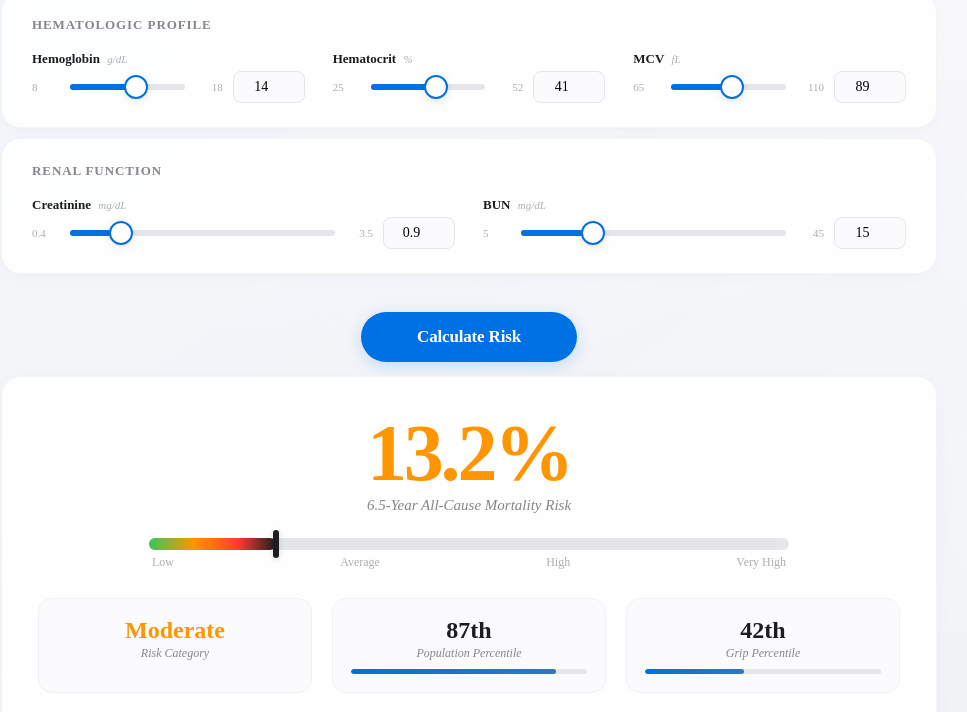
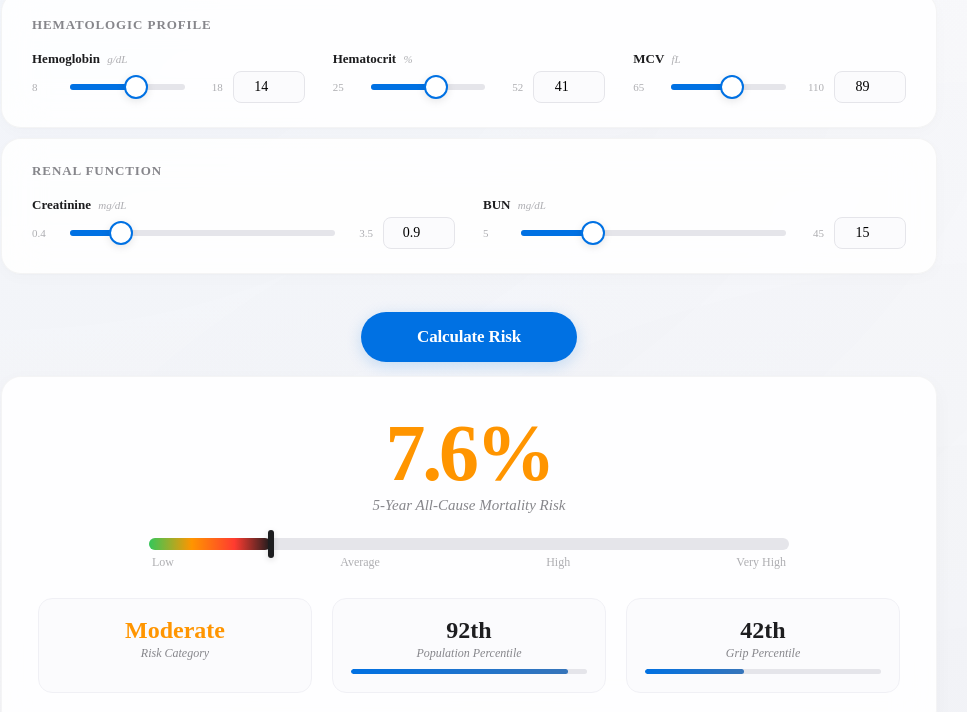
Before and after one commit to hujie-lab/mortality-risk-calculator, a plain HTML site: page index.html in a window 1280 px wide. Both pictures are taken after a click on the button "Calculate Risk". Shown: the part 328-1040 px from the top of the page, without its empty margins (171-1138 px from the left). Drawn offline with Linux system fonts and the light colour scheme.

Commit message:
Update nomogram to 5-year mortality risk (aligned with CHARLS endpoint)

```diff
--- a/index.html
+++ b/index.html
@@ -2,7 +2,7 @@
 <html lang="en">
 <head>
 <meta charset="UTF-8"><meta name="viewport" content="width=device-width,initial-scale=1.0">
-<title>Mortality Risk Calculator</title>
+<title>5-Year Mortality Risk Calculator</title>
 <style>
 *{margin:0;padding:0;box-sizing:border-box}
 body{font-family:'Times New Roman',Times,Georgia,serif;background:linear-gradient(180deg,#FBFBFD 0%,#F5F5F7 100%);color:#1D1D1F;-webkit-font-smoothing:antialiased;min-height:100vh;overflow-x:hidden}
@@ -59,7 +59,7 @@ select{width:100%;padding:8px 12px;border:1.5px solid #E5E5EA;border-radius:8px;
 </head>
 <body>
 <div class="container">
-<div class="hero"><h1>Mortality Risk Calculator</h1><p>Six routine biomarkers &amp; grip strength &middot; Adults aged 60 and older</p></div>
+<div class="hero"><h1>5-Year Mortality Risk Calculator</h1><p>Six routine biomarkers &amp; grip strength &middot; Adults aged 60 and older &middot; NHANES 2011-2014</p></div>
 
 <div class="card"><h3>Muscle &amp; Demographics</h3>
 <div class="row">
@@ -85,7 +85,7 @@ select{width:100%;padding:8px 12px;border:1.5px solid #E5E5EA;border-radius:8px;
 
 <div class="result" id="result">
 <div class="result-card">
-<div class="big-number" id="riskVal">--</div><div class="big-label">6.5-Year All-Cause Mortality Risk</div>
+<div class="big-number" id="riskVal">--</div><div class="big-label">5-Year All-Cause Mortality Risk</div>
 <div class="gauge-section"><div class="gauge-outer"><div class="gauge-bar"><div class="gauge-fill" id="gFill" style="width:0%"></div><div class="gauge-marker" id="gMarker" style="left:0%"></div></div><div class="gauge-labels"><span>Low</span><span>Average</span><span>High</span><span>Very High</span></div></div></div>
 <div class="stats-row">
 <div class="stat-box"><div class="val" id="catLabel" style="color:#1D1D1F">--</div><div class="lbl">Risk Category</div></div>
@@ -106,13 +106,13 @@ function animateValue(el,start,end,duration){var startTime=null;function step(t)
 
 function calc(){
   var g=parseFloat(document.getElementById('grip').value)||31.7,h=parseFloat(document.getElementById('hgb').value)||13.8,hc=parseFloat(document.getElementById('hct').value)||40.6,m=parseFloat(document.getElementById('mcv').value)||90.8,c=parseFloat(document.getElementById('crea').value)||1.03,b=parseFloat(document.getElementById('bun').value)||16.1,a=parseFloat(document.getElementById('age').value)||70,s=parseInt(document.getElementById('sex').value)||0;
-  var lp=-0.315*(g/5-R.GRIP)-0.117*(h-R.HGB)+0.011*(hc-R.HCT)+0.006*(m-R.MCV)+0.194*(c-R.CREA)+0.009*(b-R.BUN)+0.087*(a-R.AGE)-1.133*s;
-  var risk=1-Math.pow(0.863,Math.exp(lp));var pct=Math.max(0.1,Math.round(risk*1000)/10);
+  var lp=-0.315*(g/5-R.GRIP)-0.336*(h-R.HGB)+0.058*(hc-R.HCT)+0.029*(m-R.MCV)+0.178*(c-R.CREA)+0.006*(b-R.BUN)+0.087*(a-R.AGE)-1.145*s;
+  var risk=1-Math.pow(0.915,Math.exp(lp));var pct=Math.max(0.1,Math.round(risk*1000)/10);
   document.getElementById('result').style.display='block';
   var el=document.getElementById('riskVal');animateValue(el,parseFloat(el.textContent)||0,pct,600);
-  el.style.color=pct<8?'#34C759':pct<18?'#FF9500':pct<30?'#FF3B30':'#1D1D1F';
-  var gp=Math.min(97,Math.max(3,pct*1.5));document.getElementById('gMarker').style.left=gp+'%';document.getElementById('gFill').style.width=gp+'%';
-  var cat=pct<8?'Low':pct<18?'Moderate':pct<30?'Elevated':'High';var catEl=document.getElementById('catLabel');catEl.textContent=cat;catEl.style.color=pct<8?'#34C759':pct<18?'#FF9500':pct<30?'#FF3B30':'#1D1D1F';
+  el.style.color=pct<5?'#34C759':pct<12?'#FF9500':pct<22?'#FF3B30':'#1D1D1F';
+  var gp=Math.min(97,Math.max(3,pct*2.5));document.getElementById('gMarker').style.left=gp+'%';document.getElementById('gFill').style.width=gp+'%';
+  var cat=pct<5?'Low':pct<12?'Moderate':pct<22?'Elevated':'High';var catEl=document.getElementById('catLabel');catEl.textContent=cat;catEl.style.color=pct<5?'#34C759':pct<12?'#FF9500':pct<22?'#FF3B30':'#1D1D1F';
   var perc=Math.round((1-risk)*100);document.getElementById('percentileLabel').textContent=perc+'th';document.getElementById('percentileFill').style.width=perc+'%';
   var gPct=Math.round((g-15)/40*100);gPct=Math.max(2,Math.min(98,gPct));document.getElementById('gripLabel').textContent=gPct+'th';document.getElementById('gripPctFill').style.width=gPct+'%';
   document.getElementById('result').scrollIntoView({behavior:'smooth',block:'center'});
```
